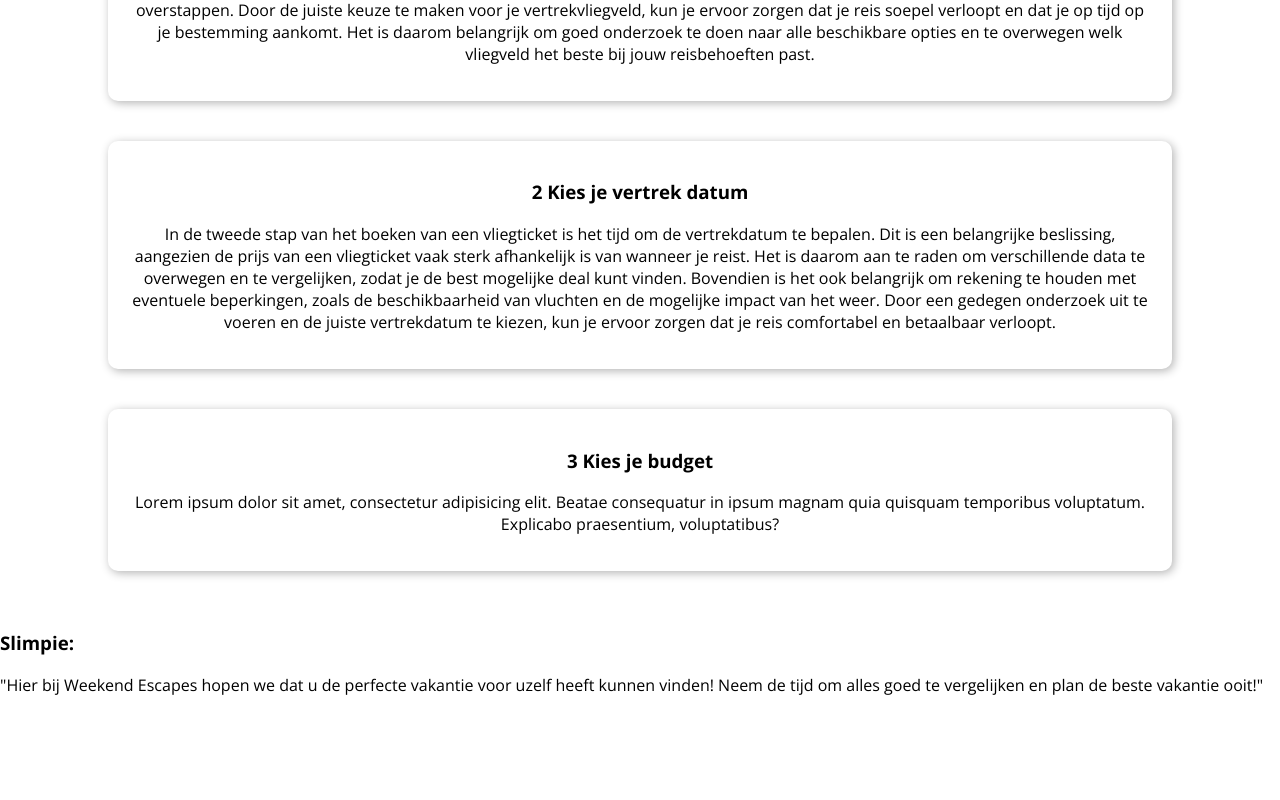
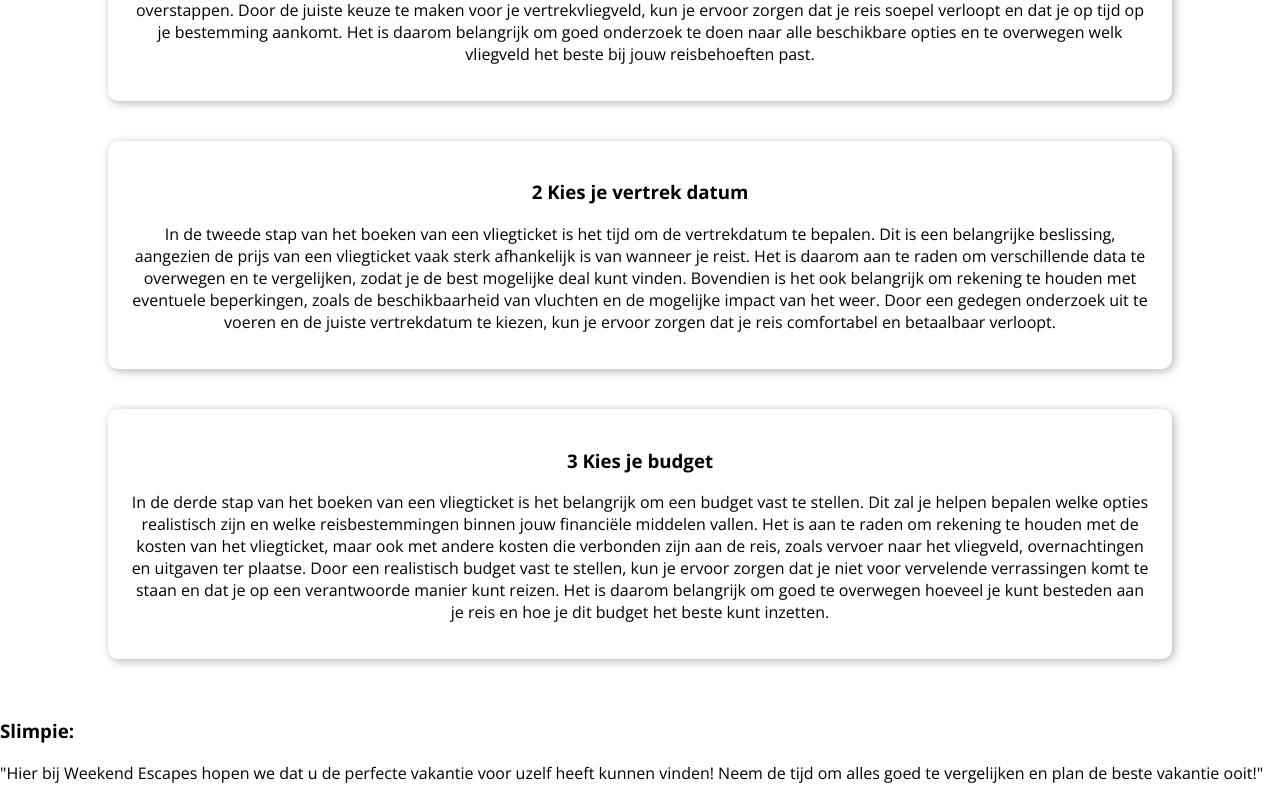
Before and after one commit to sebasvisser/2022-frontend-eindopdracht, a React (Create React App) app: page / in a window 1280 px wide. Shown: the part 1197-1997 px from the top of the page. Before the commit the page ends 1909 px from the top, so only its background shows below. Built offline with nearby package versions, Linux system fonts and the light colour scheme.

Commit message:
Tekst aan Home toegevoegd

```diff
--- a/src/pages/home/Home.js
+++ b/src/pages/home/Home.js
@@ -51,9 +51,18 @@ function Home() {
           <article>
             <h3>3 Kies je budget</h3>
             <p>
-              Lorem ipsum dolor sit amet, consectetur adipisicing elit. Beatae
-              consequatur in ipsum magnam quia quisquam temporibus voluptatum.
-              Explicabo praesentium, voluptatibus?
+              In de derde stap van het boeken van een vliegticket is het
+              belangrijk om een budget vast te stellen. Dit zal je helpen
+              bepalen welke opties realistisch zijn en welke reisbestemmingen
+              binnen jouw financiële middelen vallen. Het is aan te raden om
+              rekening te houden met de kosten van het vliegticket, maar ook met
+              andere kosten die verbonden zijn aan de reis, zoals vervoer naar
+              het vliegveld, overnachtingen en uitgaven ter plaatse. Door een
+              realistisch budget vast te stellen, kun je ervoor zorgen dat je
+              niet voor vervelende verrassingen komt te staan en dat je op een
+              verantwoorde manier kunt reizen. Het is daarom belangrijk om goed
+              te overwegen hoeveel je kunt besteden aan je reis en hoe je dit
+              budget het beste kunt inzetten.
             </p>
           </article>
         </section>
--- a/src/pages/result/Result.js
+++ b/src/pages/result/Result.js
@@ -3,6 +3,9 @@ import Footer from "../../components/footer/Footer";
 import "./Result.css";
 
 function Result() {
+  // zoekopdracht om api mee te testen
+  const requestURL = `https://test.api.amadeus.com/v1/shopping/flight-destinations?origin=AMS&departureDate=2023-02-23&oneWay=false&nonStop=false&maxPrice=500&viewBy=DESTINATION`;
+
   return (
     <>
       <header>
--- a/src/pages/search/Search.js
+++ b/src/pages/search/Search.js
@@ -23,7 +23,10 @@ function Search() {
 
     paragraph.textContent = requestURL;
 
-    redirect("./result");
+    // TODO requestURL in Context opslaan
+
+    // TODO doorsturen naar resultatenpagina
+    //redirect("./result");
   };
   console.log(errors);
 
```
